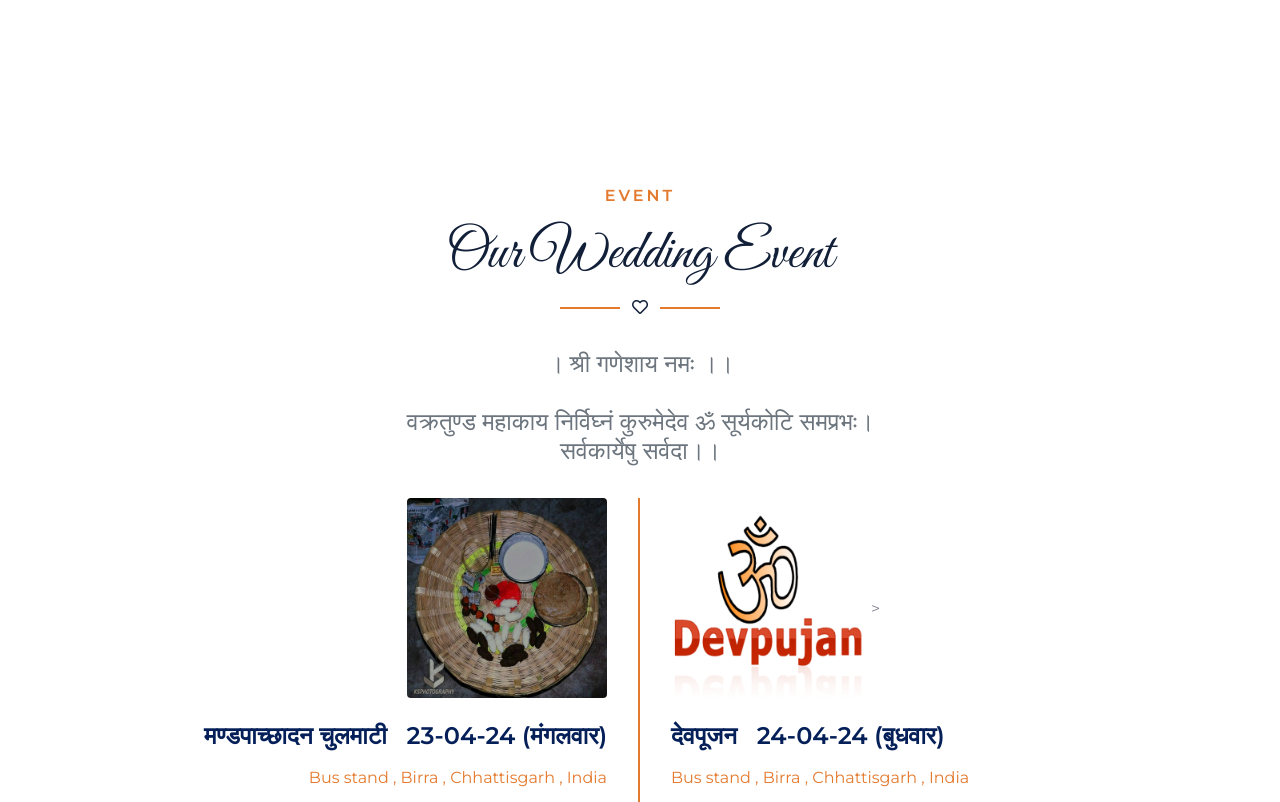
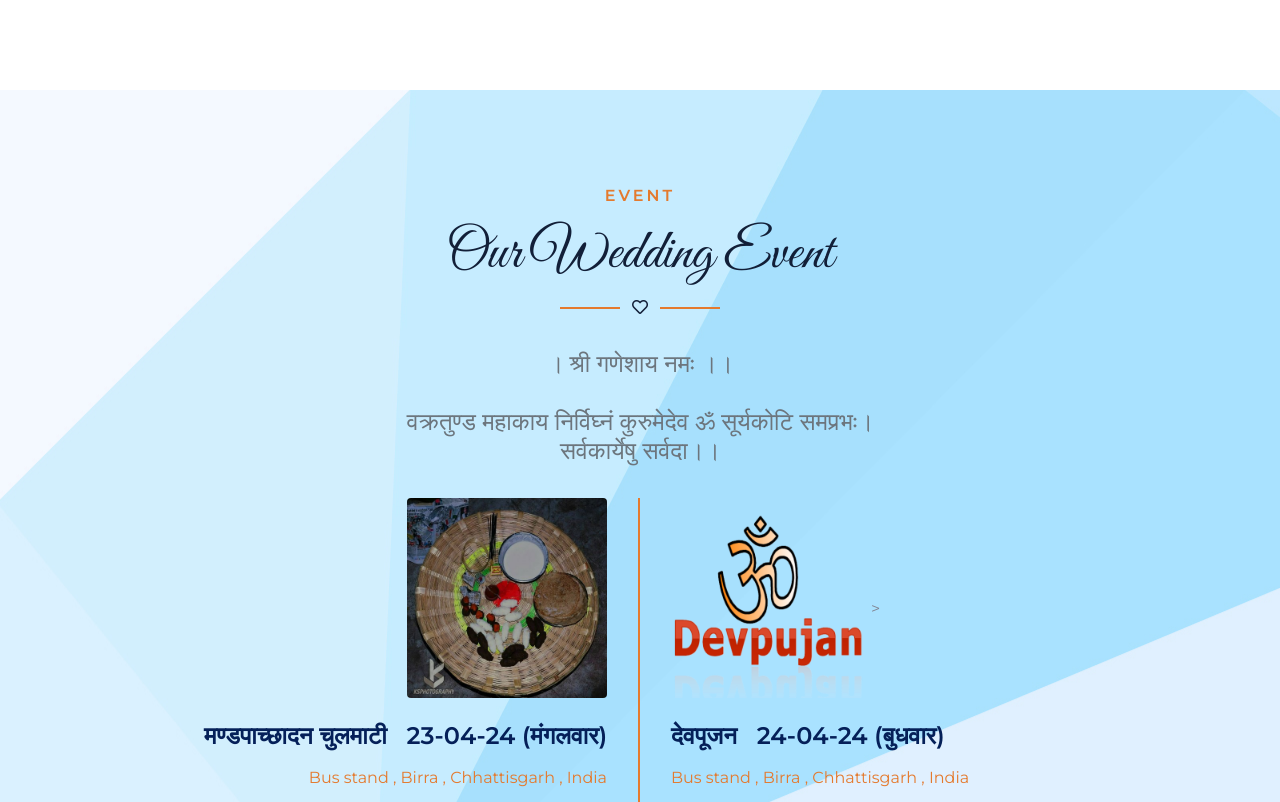
Before and after one commit to vinaykashyap4321/bittubhaiya, a plain HTML site: page index.html in a window 1280 px wide. Shown: the part 4144-4946 px from the top of the page. Drawn offline with nearby package versions, Linux system fonts and the light colour scheme; a script that the page names is missing.

Commit message:
Update index.html

```diff
--- a/index.html
+++ b/index.html
@@ -248,7 +248,7 @@
 
 
     <!-- Event Start -->
-    <div class="container-fluid py-5" id="event" >
+    <div class="container-fluid py-5" id="event" style="background-image: url(img/bg.jpg);" >
         <div class="container py-5">
             <div class="section-title position-relative text-center">
                 <h6 class="text-uppercase text-primary mb-3" style="letter-spacing: 3px;">Event</h6>
```
